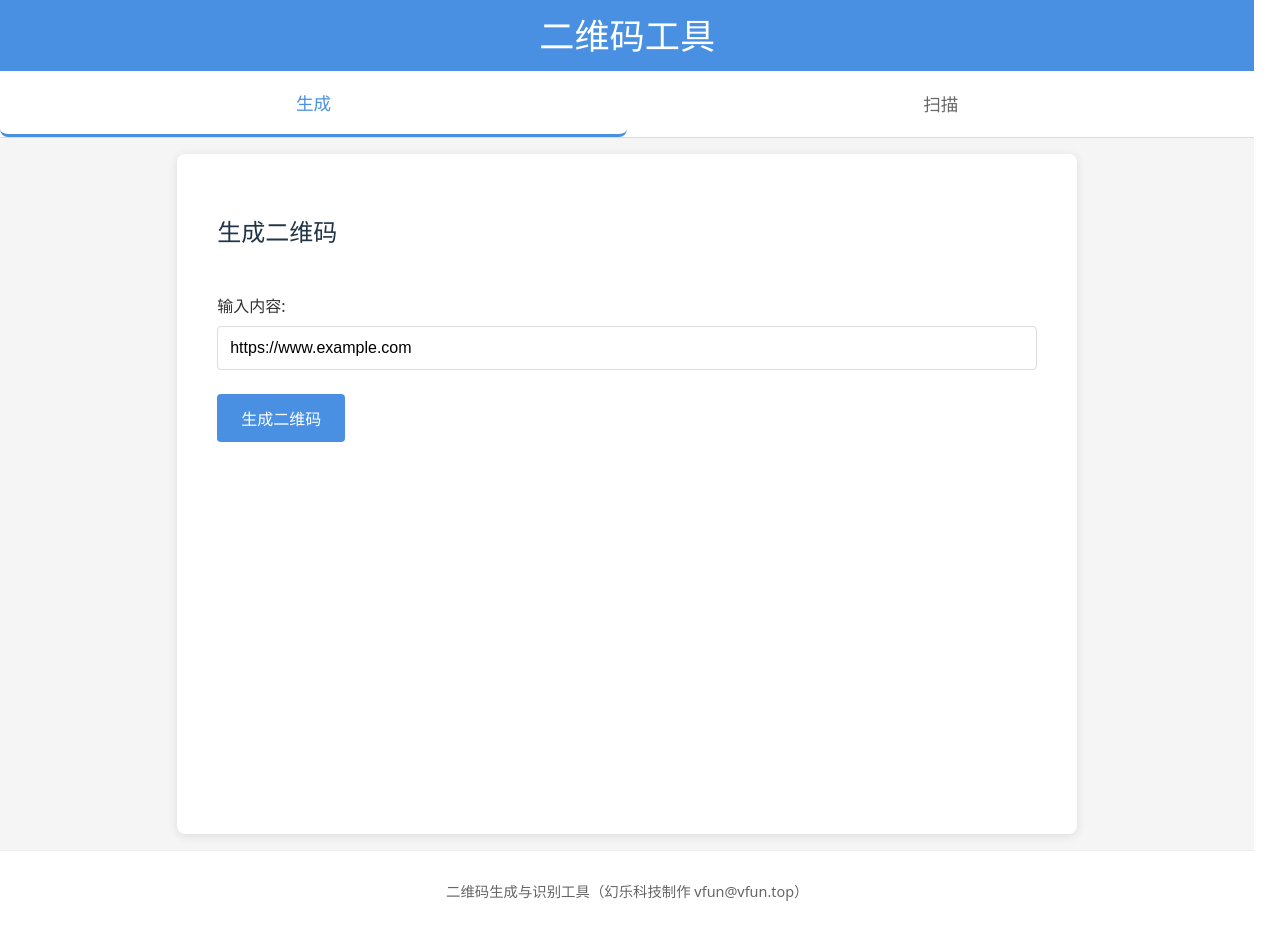
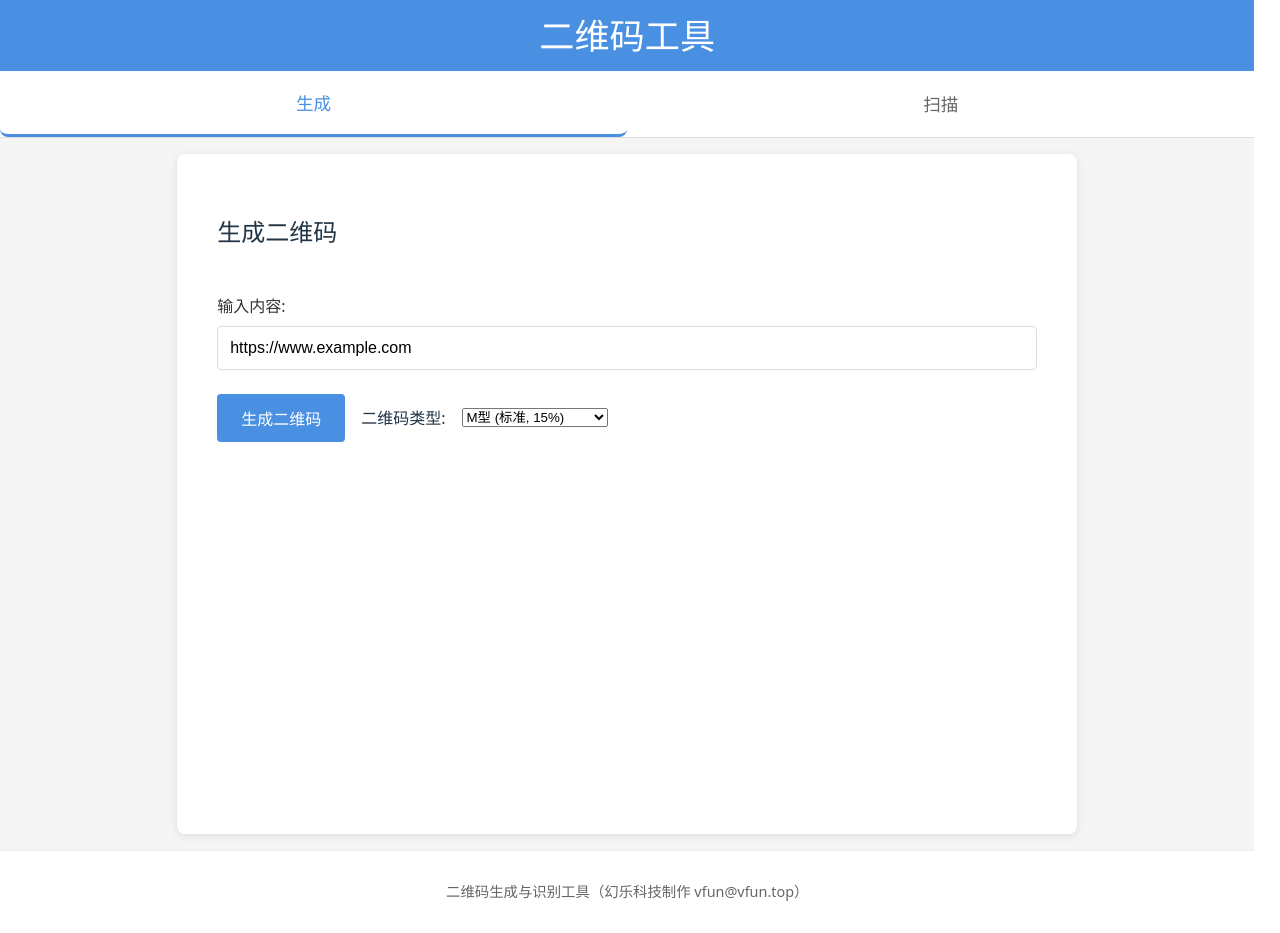
Before and after one commit to Vdeilae/QrcodeTool, a React (Vite) app: page / in a window 1280 px wide. Built offline with nearby package versions, Linux system fonts and the light colour scheme.

Commit message:
增加二维码类型

```diff
--- a/src/App.css
+++ b/src/App.css
@@ -140,6 +140,16 @@
 .generate-button:disabled {
   background-color: #ccc;
   cursor: not-allowed;
+}
+
+.option-group {
+  display: flex;
+  align-items: center;
+  gap: 1rem;
+}
+
+.option-group .generate-button {
+  width: auto;
 }
 
 .qr-code-display {
--- a/src/components/QRCodeGenerator.tsx
+++ b/src/components/QRCodeGenerator.tsx
@@ -9,6 +9,9 @@ interface HistoryItem {
   timestamp: Date;
 }
 
+type ErrorCorrectionLevel = 'L' | 'M' | 'Q' | 'H';
+
+
 const QRCodeGenerator: React.FC = () => {
   const [text, setText] = useState<string>('https://www.example.com');
   const [qrCode, setqrCode] = useState<string>('');
@@ -16,8 +19,15 @@ const QRCodeGenerator: React.FC = () => {
   const [error, setError] = useState<string>('');
   const [history, setHistory] = useState<HistoryItem[]>([]);
   const [searchTerm, setSearchTerm] = useState<string>('');
+  const [qrType, setQrType] = useState<ErrorCorrectionLevel>('M');
 
-
+  // 定义二维码类型选项
+const qrTypes: { value: ErrorCorrectionLevel; label: string }[] = [
+  { value: 'M', label: 'M型 (标准, 15%)' },
+  { value: 'L', label: 'L型 (低容错, 7%)' },
+  { value: 'H', label: 'H型 (高容错, 30%)' },
+  { value: 'Q', label: 'Q型 (中高容错, 25%)' }
+];
   // 从本地存储加载历史记录
   useEffect(() => {
     const savedHistory = localStorage.getItem('qrGenerationHistory');
@@ -46,6 +56,11 @@ const QRCodeGenerator: React.FC = () => {
     item.content.toLowerCase().includes(searchTerm.toLowerCase())
   );
 
+  //判断qrType是否合法
+  const isValidLevel = (level: any): level is ErrorCorrectionLevel => {
+  return ['L', 'M', 'Q', 'H'].includes(level);
+};
+
   const generateQRCode = async () => {
     if (!text.trim()) {
       setError('请输入要生成二维码的内容');
@@ -63,7 +78,9 @@ const QRCodeGenerator: React.FC = () => {
         color: {
           dark: '#000000FF',
           light: '#FFFFFFFF'
-        }
+        },
+        errorCorrectionLevel: qrType, // ← 这里设置：'L' | 'M' | 'Q' | 'H'
+
       });
 
       setqrCode(url);
@@ -135,6 +152,9 @@ const QRCodeGenerator: React.FC = () => {
 
         />
       </div>
+<div className="qr-options">
+
+  <div className="option-group">
 
         <button
       onClick={generateQRCode}
@@ -143,6 +163,22 @@ const QRCodeGenerator: React.FC = () => {
     >
       {isGenerating ? '生成中...' : '生成二维码'}
     </button>
+
+    <label>二维码类型:</label>
+    <select
+      value={qrType}
+      onChange={(e) => setQrType(e.target.value as ErrorCorrectionLevel)}
+      className="qr-type-select"
+    >
+      {qrTypes.map(type => (
+        <option key={type.value} value={type.value}>
+          {type.label}
+        </option>
+      ))}
+</select>
+
+  </div>
+</div>
 
       {error && (
         <div className="error-message">
```
Lines whose indentation alone changed are shown as unchanged.
